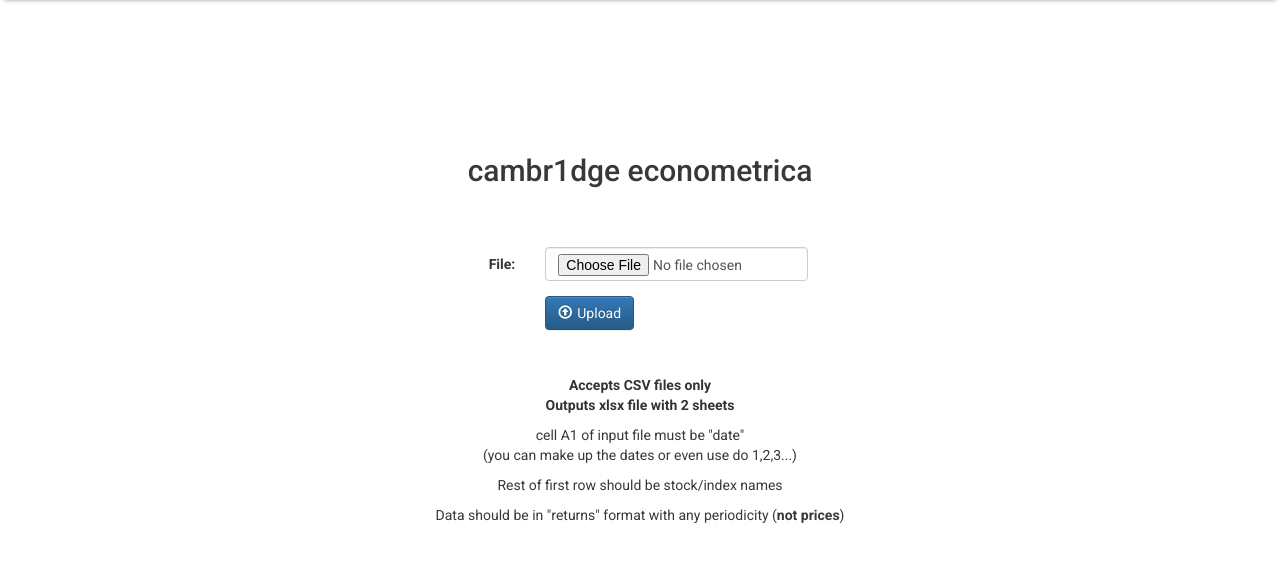
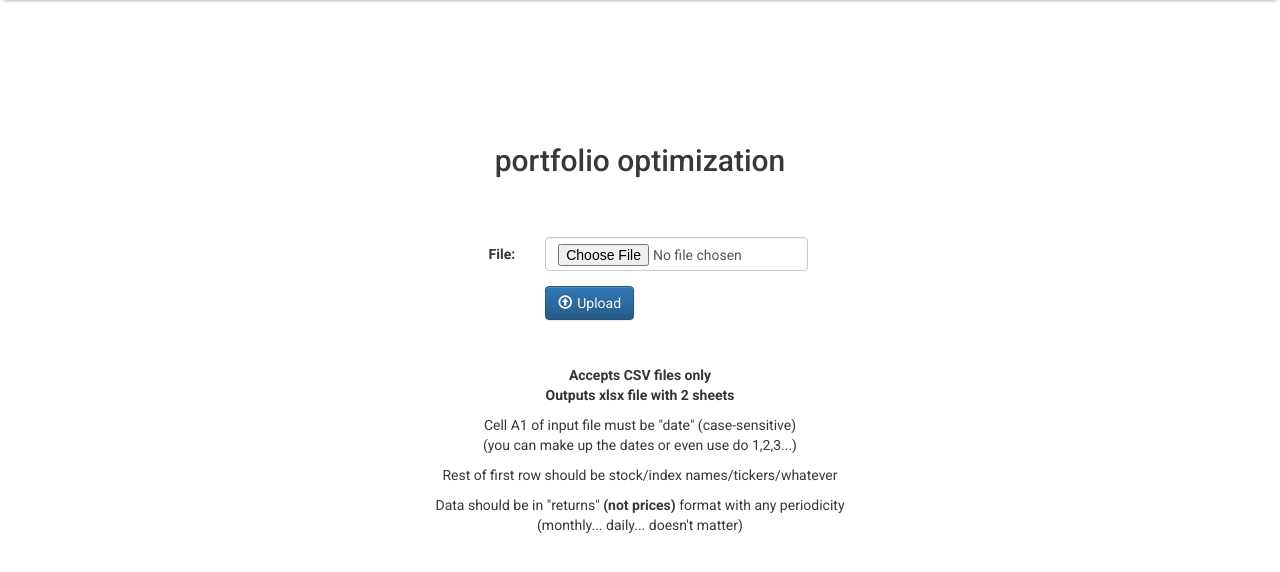
Before and after one commit to svenbaertschi/cambr1dge, a Django app: page /econometrica/ in a window 1280 px wide. Shown: the part 71-643 px from the top of the page. Run offline with Django 3.2, Linux system fonts and the light colour scheme; some libraries are stand-ins or nearby versions.

Commit message:
clarifying

```diff
--- a/templates/econometrica/upload.html
+++ b/templates/econometrica/upload.html
@@ -4,7 +4,7 @@
 
 <div class="vert-align-full text-center" style="padding-top: 50px">
 	<div id = "container"><br>
-		<h2>cambr1dge econometrica</h2><br>
+		<h2>portfolio optimization</h2><br>
 			<div style="padding-top:30px;">
 				<form action="" method="POST" enctype="multipart/form-data" class="form-horizontal">
 					{% csrf_token %}
@@ -23,9 +23,9 @@
 				<br>
 				<b>Accepts CSV files only</b><br>
 				<b>Outputs xlsx file with 2 sheets</b>
-				<p style="padding-top:10px;">cell A1 of input file must be "date" <br>(you can make up the dates or even use do 1,2,3...)</p>
-				<p>Rest of first row should be stock/index names</p>
-				<p>Data should be in "returns" format with any periodicity (<b>not prices</b>)</p>
+				<p style="padding-top:10px;">Cell A1 of input file must be "date" (case-sensitive) <br>(you can make up the dates or even use do 1,2,3...)</p>
+				<p>Rest of first row should be stock/index names/tickers/whatever</p>
+				<p>Data should be in "returns" <b>(not prices)</b> format with any periodicity<br>(monthly... daily... doesn't matter) </p>
 			</div>
 	</div>
 </div>
--- a/weights.csv
+++ /dev/null
@@ -1,4 +0,0 @@
-Equity,0.03312
-Bonds,0.47505
-Property index A,0.0
-Property index B,0.49183
--- a/xz408/views.py
+++ b/xz408/views.py
@@ -7,7 +7,7 @@ def apps(request):
     return render(request, 'temptext.html', {'message':  "<h1>uhh too lazy to reupload</h1>"})
 
 def developers(request):
-    return render(request, 'temptext.html', {'message':  "<a href='https://github.com/svenbaertschi/mako' class='link-dark'>github (help here)</a>"})
+    return render(request, 'temptext.html', {'message':  "<a href='https://github.com/svenbaertschi/cambr1dge' class='link-dark'>github (help here)</a>"})
 
 def contact(request):
     return render(request, 'temptext.html', {'message':  "<a href='mailto:will@ubctacs.org' class='link-dark'>will@ubctacs.org</a>"})
```
